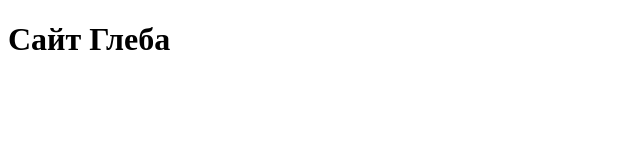
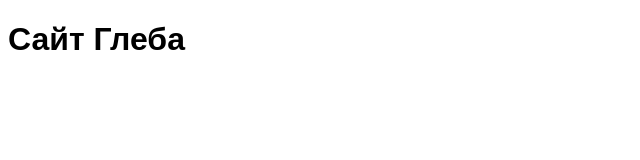
Before and after one commit to RussianSchoolniki/Glebinsite, a plain HTML site: page index.html in a window 1280 px wide. Shown: the whole page, without its empty margins (0-640 px from the left). Drawn offline with Linux system fonts and the light colour scheme.

Commit message:
doing things

```diff
--- a/index.html
+++ b/index.html
@@ -2,7 +2,13 @@
 <html>
 <head>
 	<title>Глеб</title>
+	<link href="https://fonts.googleapis.com/css?family=Roboto+Condensed" rel="stylesheet">
 </head>
+<style type="text/css">
+	body{
+		font-family: 'Roboto-Condensed', sans-serif;
+	}
+</style>
 <body>
 	<h1>Сайт Глеба</h1>
 </body>
```
